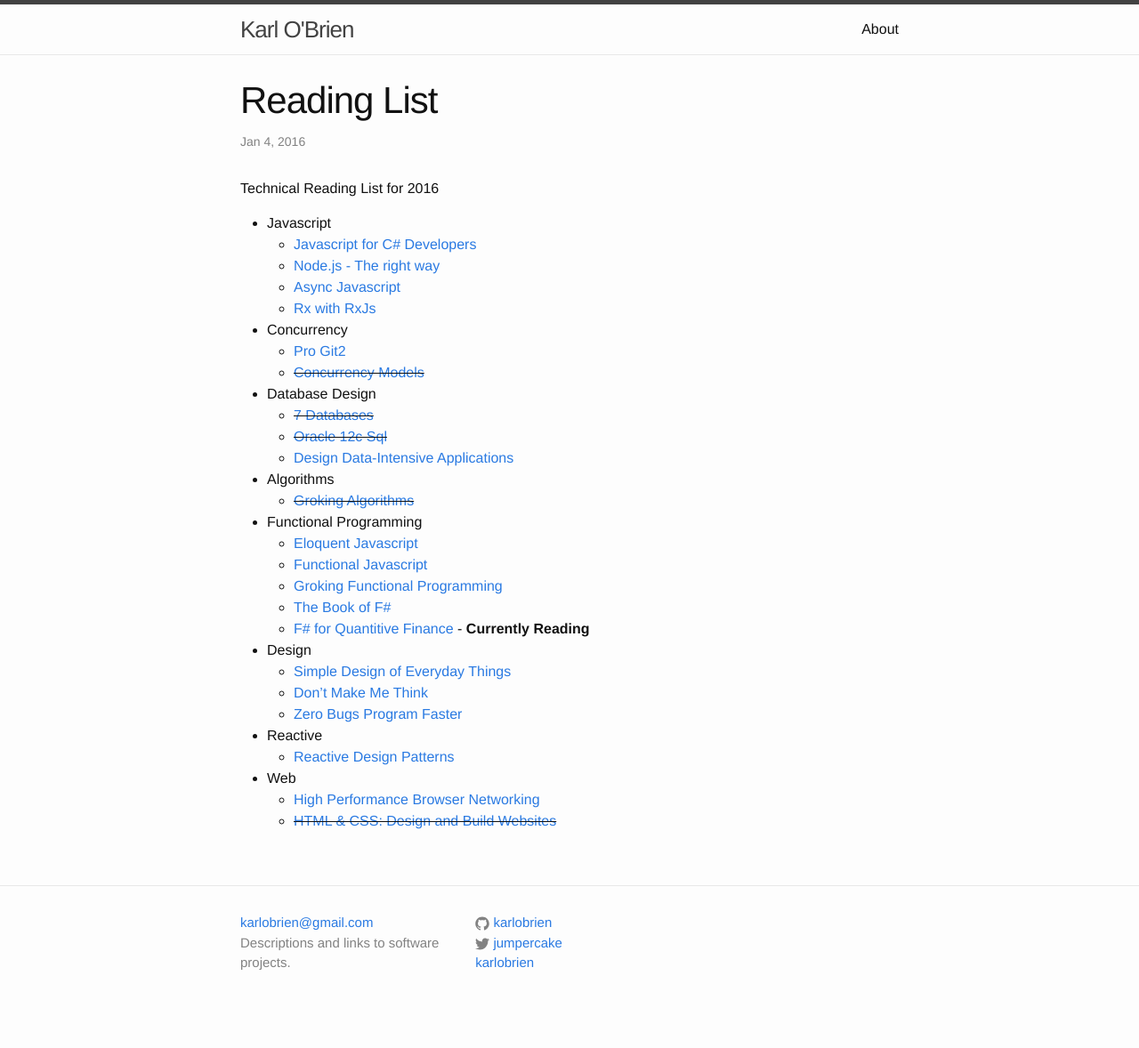
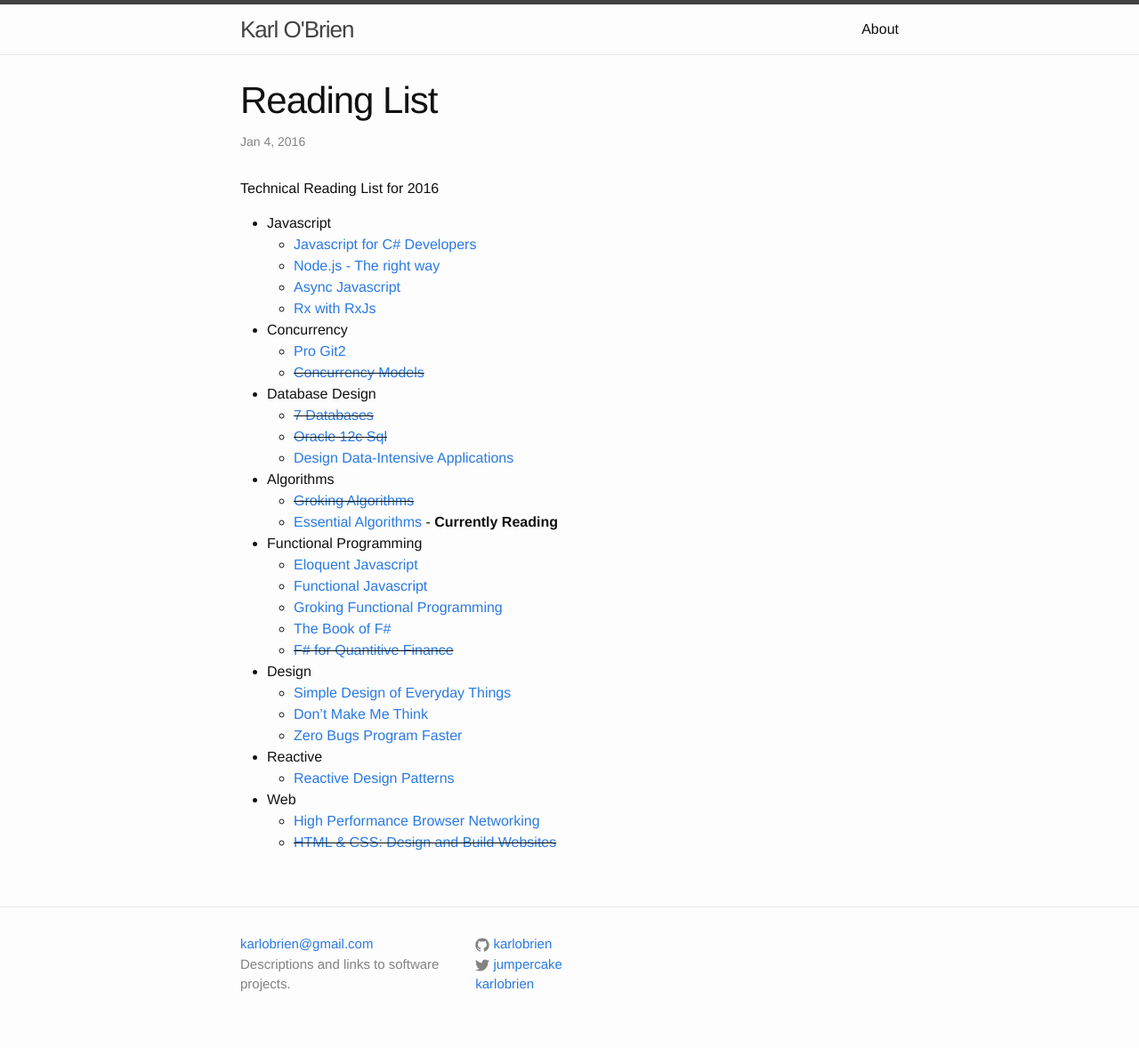
Before and after one commit to karlobrien/karlobrien.github.com, a Jekyll site: the page built from _posts/2016-01-03-Reading-List.markdown, in a window 1280 px wide. Shown: the whole page at 89% size. Built offline with Jekyll 4.4.1, drawn with Linux system fonts in a browser that asks for light colours; before the commit the page ends 1154 px from its top, so only the background shows below that.

Commit message:
update to book list

```diff
--- a/_posts/2016-01-03-Reading-List.markdown
+++ b/_posts/2016-01-03-Reading-List.markdown
@@ -20,12 +20,13 @@
   * [Design Data-Intensive Applications](http://dataintensive.net)
 * Algorithms
   * <del>[Groking Algorithms](https://www.manning.com/books/grokking-algorithms)</del>
+  * [Essential Algorithms](https://www.amazon.co.uk/Essential-Algorithms-Practical-Approach-Computer/dp/1118612108/ref=sr_1_1?ie=UTF8&qid=1469597035&sr=8-1&keywords=essential+algorithms) - **Currently Reading**
 * Functional Programming
   * [Eloquent Javascript](http://eloquentjavascript.net/)
   * [Functional Javascript](http://shop.oreilly.com/product/0636920028857.do)
   * [Groking Functional Programming](https://www.manning.com/books/grokking-functional-programming)
   * [The Book of F#](https://www.nostarch.com/fsharp)
-  * [F# for Quantitive Finance](https://www.packtpub.com/big-data-and-business-intelligence/f-quantitative-finance) - **Currently Reading**
+  * <del> [F# for Quantitive Finance](https://www.packtpub.com/big-data-and-business-intelligence/f-quantitative-finance) </del>
 * Design
   * [Simple Design of Everyday Things](http://www.amazon.com/The-Design-Everyday-Things-Expanded/dp/0465050654/ref=pd_bxgy_14_img_2?ie=UTF8&refRID=1ECAXZ0S2S197DWZ0SN6)
   * [Don't Make Me Think](http://www.amazon.com/Dont-Make-Think-Revisited-Usability/dp/0321965515/ref=pd_bxgy_14_img_2?ie=UTF8&refRID=1DP3CMW52R9QBRF02TKH)
```
